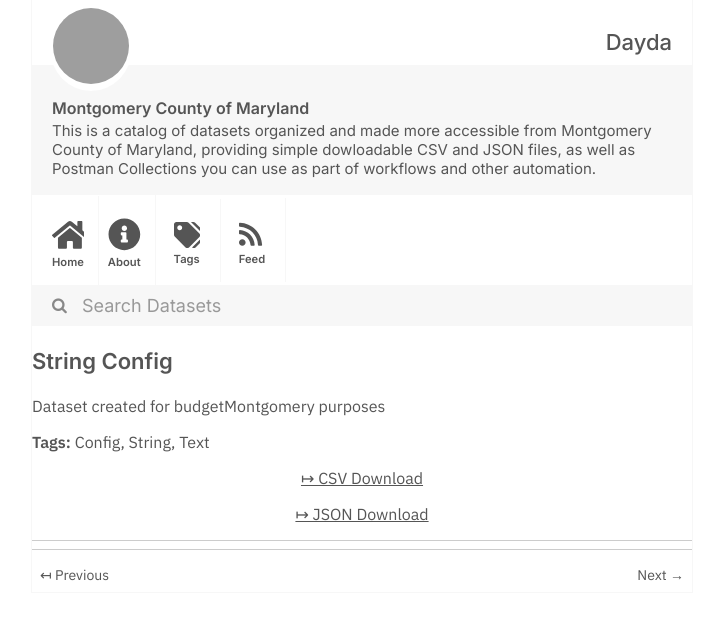
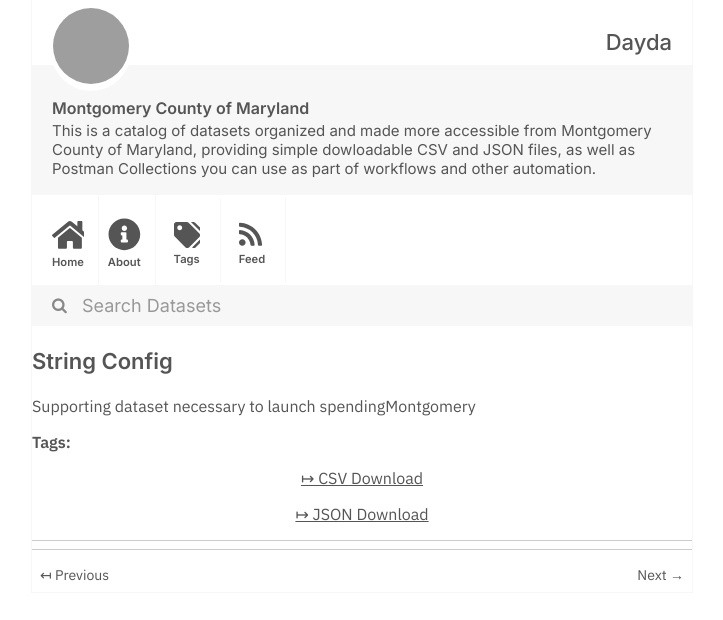
Before and after one commit to dayda-entities/montgomery-county-of-maryland, a Jekyll site: the page built from _posts/2020-11-10-string-config.md, in a window 1280 px wide, cut to the strip 0-620 px from the top of the page. Shown: the whole strip, without its empty margins (278-1001 px from the left). Built offline with Jekyll 4.4.1, drawn with Linux system fonts in a browser that asks for light colours; grey boxes are pictures that could not be loaded.

```diff
--- a/_posts/2020-11-10-string-config.md
+++ b/_posts/2020-11-10-string-config.md
@@ -1,20 +1,17 @@
 ---
 title: String Config
-created: '2020-11-10T16:58:09.986336'
-modified: '2020-11-10T16:58:09.986347'
+created: '2020-11-10T16:58:28.356555'
+modified: '2020-11-10T16:58:28.356566'
 state: active
 type: dataset
-tags:
-  - Config
-  - String
-  - Text
+tags: []
 groups:
   - Local Government
 csv_url: >-
-  https://data.montgomerycountymd.gov/api/views/aqjk-fedc/rows.csv?accessType=DOWNLOAD
+  https://data.montgomerycountymd.gov/api/views/w7si-gcgk/rows.csv?accessType=DOWNLOAD
 json_url: >-
-  https://data.montgomerycountymd.gov/api/views/aqjk-fedc/rows.json?accessType=DOWNLOAD
+  https://data.montgomerycountymd.gov/api/views/w7si-gcgk/rows.json?accessType=DOWNLOAD
 layout: post
 
 ---
-Dataset created for budgetMontgomery purposes
+Supporting dataset necessary to launch spendingMontgomery
```
